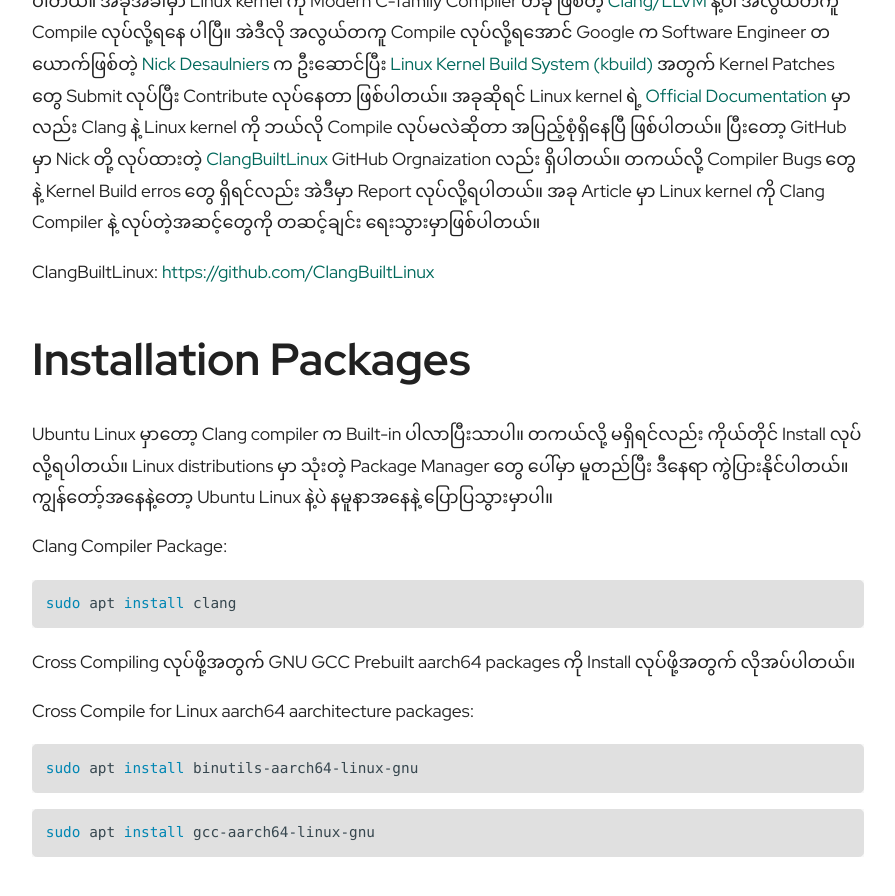
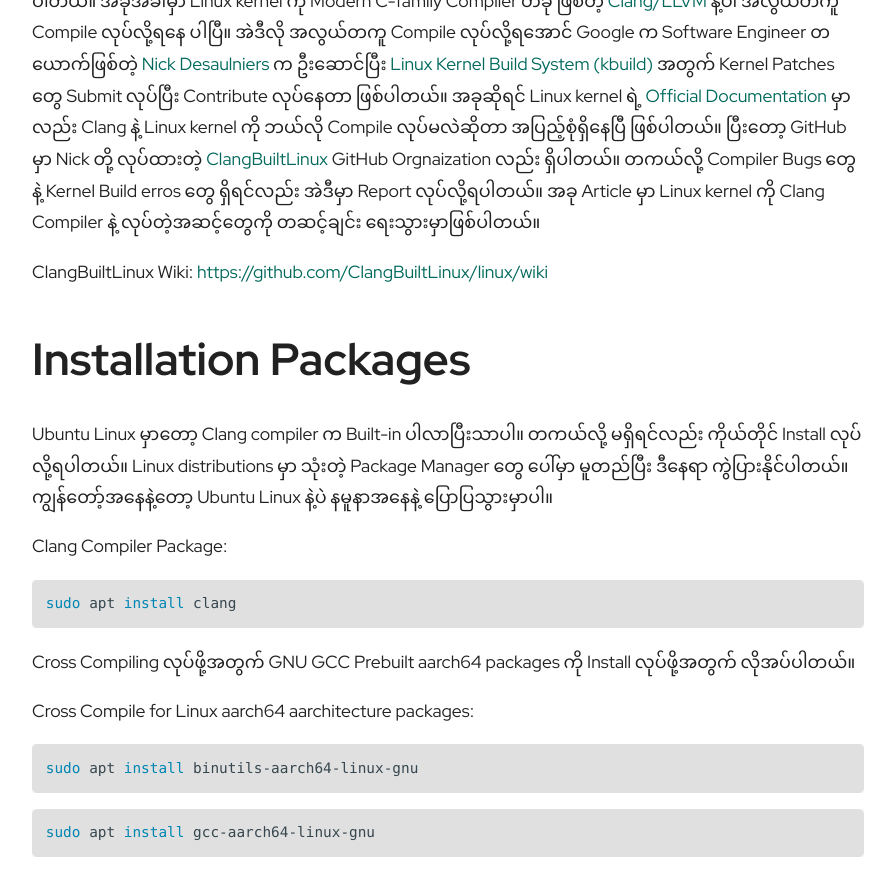
Before and after one commit to zawzaww/zawzaww.github.io, a Jekyll site: the page built from _posts/2020-06-27-compile-linux-clang-llvm.md, in a window 1280 px wide and 900 px high, scrolled down 1260 px. Shown: the top 896 px of the window, without its empty margins (192-1087 px from the left). Built offline with Jekyll 4.4.1, drawn with Linux system fonts in a browser that asks for light colours; some web fonts are replaced; comment, search, counter and statistics services are not loaded.

Commit message:
post: compile-linux-clang-llvm: update ClangBuiltLinux wiki link

```diff
--- a/_posts/2020-06-27-compile-linux-clang-llvm.md
+++ b/_posts/2020-06-27-compile-linux-clang-llvm.md
@@ -10,7 +10,7 @@
 
 ဟိုအရင်တည်းကနဲ့ အခုလောလောဆယ်မှာ Linux kernel မှာ သုံးတဲ့ Traditional Default C Compiler က GCC ပဲ ဖြစ်ပါတယ်။ အခုအခါမှာ Linux kernel ကို Modern C-family Compiler တခု ဖြစ်တဲ့ [Clang/LLVM](http://clang.llvm.org/) နဲ့ပါ အလွယ်တကူ Compile လုပ်လို့ရနေ ပါပြီ။ အဲဒီလို အလွယ်တကူ Compile လုပ်လို့ရအောင် Google က Software Engineer တယောက်ဖြစ်တဲ့ [Nick Desaulniers](http://nickdesaulniers.github.io/about/) က ဦးဆောင်ပြီး [Linux Kernel Build System (kbuild)](https://patchwork.kernel.org/project/linux-kbuild/list/) အတွက် Kernel Patches တွေ Submit လုပ်ပြီး Contribute လုပ်နေတာ ဖြစ်ပါတယ်။ အခုဆိုရင် Linux kernel ရဲ့ [Official Documentation](https://www.kernel.org/doc/html/latest/kbuild/llvm.html) မှာလည်း Clang နဲ့ Linux kernel ကို ဘယ်လို Compile လုပ်မလဲဆိုတာ အပြည့်စုံရှိနေပြီ ဖြစ်ပါတယ်။ ပြီးတော့ GitHub မှာ Nick တို့ လုပ်ထားတဲ့ [ClangBuiltLinux](https://github.com/ClangBuiltLinux) GitHub Orgnaization လည်း ရှိပါတယ်။ တကယ်လို့ Compiler Bugs တွေနဲ့ Kernel Build erros တွေ ရှိရင်လည်း အဲဒီမှာ Report လုပ်လို့ရပါတယ်။ အခု Article မှာ Linux kernel ကို Clang Compiler နဲ့ လုပ်တဲ့အဆင့်တွေကို တဆင့်ချင်း ရေးသွားမှာဖြစ်ပါတယ်။
 
-ClangBuiltLinux: [https://github.com/ClangBuiltLinux](https://github.com/ClangBuiltLinux)
+ClangBuiltLinux Wiki: [https://github.com/ClangBuiltLinux/linux/wiki](https://github.com/ClangBuiltLinux/linux/wiki)
 
 # Installation Packages
 Ubuntu Linux မှာတော့ Clang compiler က Built-in ပါလာပြီးသာပါ။ တကယ်လို့ မရှိရင်လည်း ကိုယ်တိုင် Install လုပ်လို့ရပါတယ်။ Linux distributions မှာ သုံးတဲ့ Package Manager တွေ ပေါ်မှာ မူတည်ပြီး ဒီနေရာ ကွဲပြားနိုင်ပါတယ်။ ကျွန်တော့်အနေနဲ့တော့ Ubuntu Linux နဲ့ပဲ နမူနာအနေနဲ့ ပြောပြသွားမှာပါ။
```
